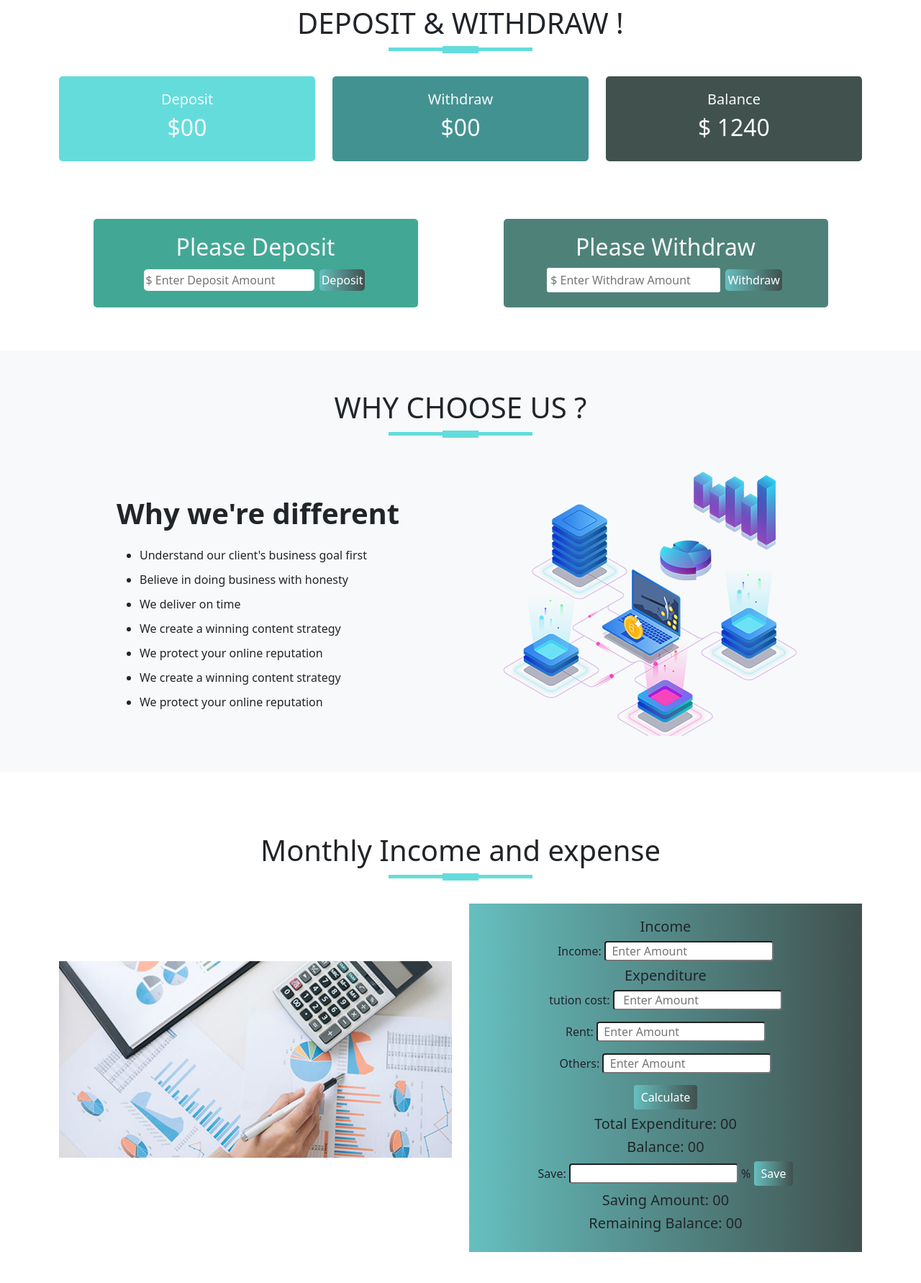
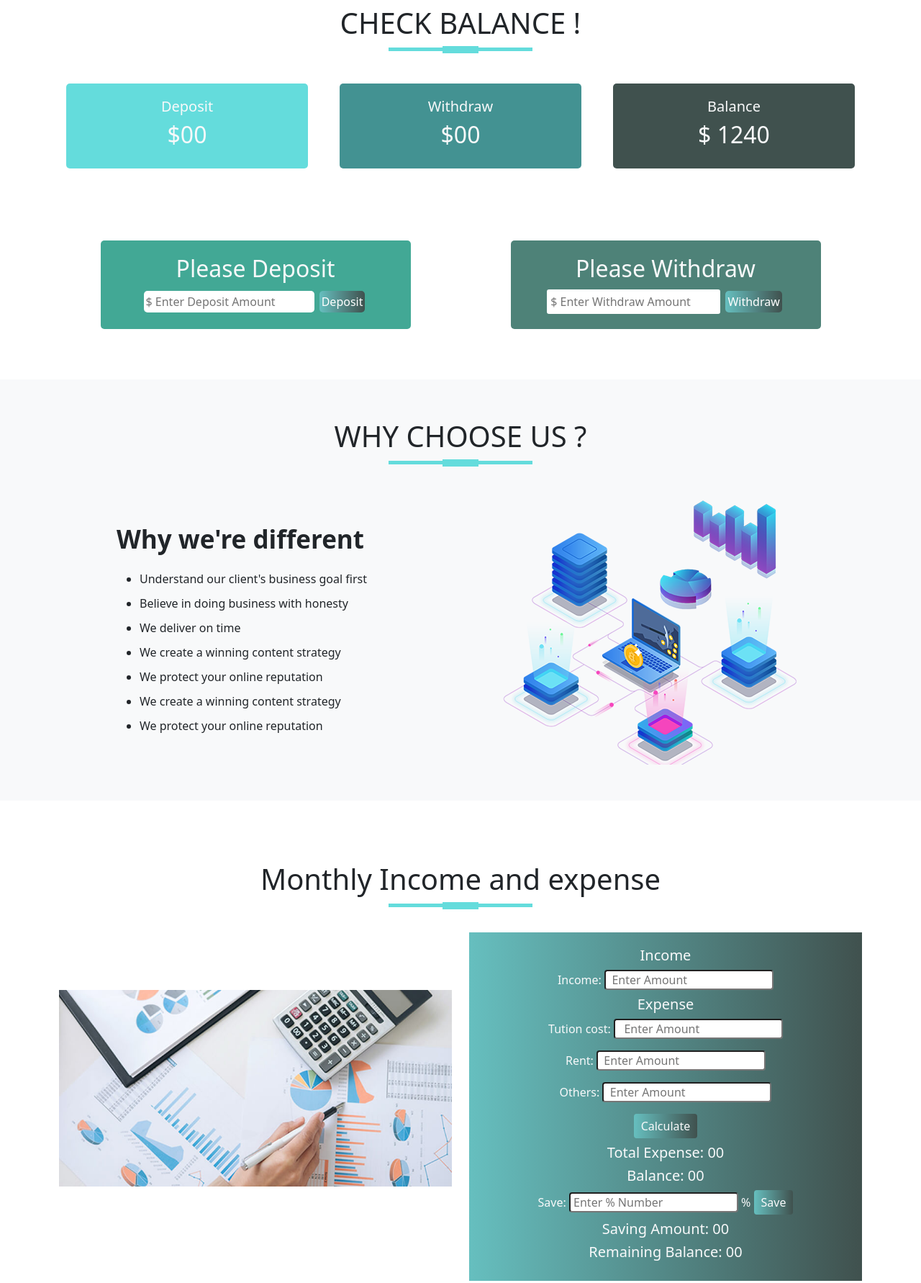
Before and after one commit to nosianuri/finance-website, a plain HTML site: page home.html in a window 1280 px wide. Shown: the part 791-2573 px from the top of the page at 72% size. Drawn offline with nearby package versions, Linux system fonts and the light colour scheme.

Commit message:
Update all section

```diff
--- a/home.html
+++ b/home.html
@@ -73,8 +73,7 @@
             <div class="row">
                 <div class="col-md-6">
                     <p class="promo-title">BEST FINANCE AGENCY</p>
-                    <p>Subscribe Easy tutorials Youtube Channel to watch more videos on website development, Digital
-                        Marketing, WordPress and graphics Designing.</p>
+                    <p>Price & performance data on thousands of OEICs, Investment Trusts, Offshore Funds & ETFs. Plus, fund news and research. Expert Analysis. Fund Data. Funds. Highlights: Newsletter Available, Magazine Available.</p>
                     <a href="#"><img class="play-btn" src="images/play.png" alt=""></a>Watch More
                 </div>
                 <div class="col-md-6 text-center">
@@ -89,7 +88,7 @@
 
     <section id="services">
         <div class="container text-center">
-            <h1 class="title">DEPOSIT & WITHDRAW !</h1>
+            <h1 class="title">CHECK BALANCE !</h1>
             <!-- Balance & Transaction -->
             <div class="row text-center">
                 <div class="col-md-4 gap-4 w-3/4 mx-auto text-light">
@@ -191,37 +190,38 @@
 
                 <div class=" col-md-6 addEventForm  ">
                     <div class="income">
-                    <h3 class="fs-5	mb-2">Income</h3>
+                        <h3 class="fs-5	mb-2 text-light">Income</h3>
 
-                    <label for="">Income:</label>
+                        <label class="text-light" for="">Income:</label>
                         <input id="add-income" class="mb-2 rounded" type="text" placeholder="  Enter Amount">
 
-                    <h3 class="fs-5 mb-2">Expenditure</h3>
+                        <h3 class="fs-5 mb-2 text-light">Expense</h3>
 
-                    <label for="tuition-box">tution cost:</label>
+                        <label class="text-light" for="tuition-box">Tution cost:</label>
                         <input id="add-tuition" class="mb-3 rounded" type="text" placeholder="   Enter Amount"><br>
 
-                    <label for="rent-box">Rent:</label>
+                        <label class="text-light" for="rent-box">Rent:</label>
                         <input id="add-rent" class="mb-3 rounded" type="text" placeholder="  Enter Amount"><br>
 
-                    <label for="others-box">Others:</label>
+                        <label class="text-light" for="others-box">Others:</label>
                         <input id="add-others" class="mb-3 rounded" type="text" placeholder="  Enter Amount"><br>
 
-                    <button id="calculate-btn" class="button-style mb-2 middle">Calculate</button><br>
+                        <button id="calculate-btn" class="button-style mb-2 middle text-light">Calculate</button><br>
 
-                    <h3 class="fs-5 mb-2">Total Expenditure: <span id="total-expenditure">00</span></h3>
+                        <h3 class="fs-5 mb-2 text-light">Total Expense: <span id="total-expenditure">00</span></h3>
 
 
-                    <h3 class="fs-5 mb-2">Balance: <span id="remnant-balance">00</span></h3>
+                        <h3 class="fs-5 mb-2 text-light">Balance: <span id="remnant-balance">00</span></h3>
 
 
-                    <label>Save:</label>
-                    <input id="add-percentage" class="w-16 rounded" type="text"> %
-                    <button id="save-btn" class="button-style mb-2">Save</button><br>
+                        <label class="text-light">Save:</label>
+                        <input id="add-percentage" class="w-16 rounded text-light" placeholder=" Enter % Number" type="text"> <span
+                            class="text-light">%</span>
+                        <button id="save-btn" class="button-style mb-2 text-light">Save</button><br>
 
-                    <h3 class="fs-5">Saving Amount: <span id="saving-amount">00</span></h3>
+                        <h3 class="fs-5 text-light">Saving Amount: <span id="saving-amount">00</span></h3>
 
-                    <h3 class="fs-5">Remaining Balance: <span id="remaining-balance">00</span></h3>
+                        <h3 class="fs-5 text-light">Remaining Balance: <span id="remaining-balance">00</span></h3>
 
                     </div>
                 </div>
--- a/index.html
+++ b/index.html
@@ -39,26 +39,7 @@
                     <i class="fa-solid fa-bars"></i>
 
                 </button>
-                <div class="collapse navbar-collapse" id="navbarNav">
-                    <ul class="navbar-nav mx-auto">
-                        <li class="nav-item">
-                            <a class="nav-link" href="/#top">HOME</a>
-                        </li>
-                        <li class="nav-item">
-                            <a class="nav-link" href="/#services">BALANCE</a>
-                        </li>
-                        <li class="nav-item">
-                            <a class="nav-link" href="/#about-us">ABOUT US</a>
-                        </li>
-                        <li class="nav-item">
-                            <a class="nav-link" href="/#footer">CONTACT</a>
-                        </li>
-                        <li class="nav-item">
-                            <a class="nav-link" href="/login.html">LOGIN</a>
-                        </li>
 
-                    </ul>
-                </div>
             </div>
         </nav>
 
@@ -129,13 +110,10 @@
         </div>
     </section>
 
+    <script src="https://cdn.jsdelivr.net/npm/bootstrap@5.0.2/dist/js/bootstrap.bundle.min.js" integrity="sha384-MrcW6ZMFYlzcLA8Nl+NtUVF0sA7MsXsP1UyJoMp4YLEuNSfAP+JcXn/tWtIaxVXM" crossorigin="anonymous"></script>
     <script src="js/login.js"></script>
 
-    <!----------- Smooth Scroll --------->
-    <!-- <script src="smooth-scroll.js"></script>
-    <script>
-        var scroll = new SmoothScroll('a[href*="#"]');
-    </script> -->
+
 
 </body>
 
--- a/js/login.js
+++ b/js/login.js
@@ -9,7 +9,7 @@ document.getElementById('login-submit').addEventListener('click', function () {
     const passwordField = document.getElementById('user-password');
     const userPassword = passwordField.value;
 // check email & password
-    if (userEmail == 'sontan@baap.com' && userPassword == 'secret') {
+    if (userEmail == 'test@dev.com' && userPassword == 'secret') {
         window.location.href = 'home.html'
     }
 });
--- a/style.css
+++ b/style.css
@@ -117,6 +117,7 @@ body{
     border-radius: 5px;
     padding-top: 20px;
     padding-bottom: 20px;
+    margin: 10px;
 }
 
 .withdraw{
@@ -124,12 +125,14 @@ body{
     border-radius: 5px;
     padding-top: 20px;
     padding-bottom: 20px;
+    margin: 10px;
 }
 .balance{
     background: #40514E;
     border-radius: 5px;
     padding-top: 20px;
     padding-bottom: 20px;
+    margin: 10px;
 }
 /* ------------------Deposit & Withdraw----------------- */
 .depo-with{
@@ -140,12 +143,14 @@ body{
     border-radius: 5px;
     padding-top: 20px;
     padding-bottom: 20px;
+    margin: 10px;
 }
 .with-style{
     background: #4e8278;
     border-radius: 5px;
     padding-top: 20px;
     padding-bottom: 20px;
+    margin: 10px;
 }
 #deposit-input{
     padding: 3px;
@@ -182,7 +187,7 @@ body{
 }
 
 .about-title{
-    font-size: 40px;
+    font-size: 35px;
     font-weight: 600;
     margin-top: 8%;
     margin-left: 80px;
```
Also changed, not shown: register.html (+3 -26 lines). Lines whose indentation alone changed are shown as unchanged.
